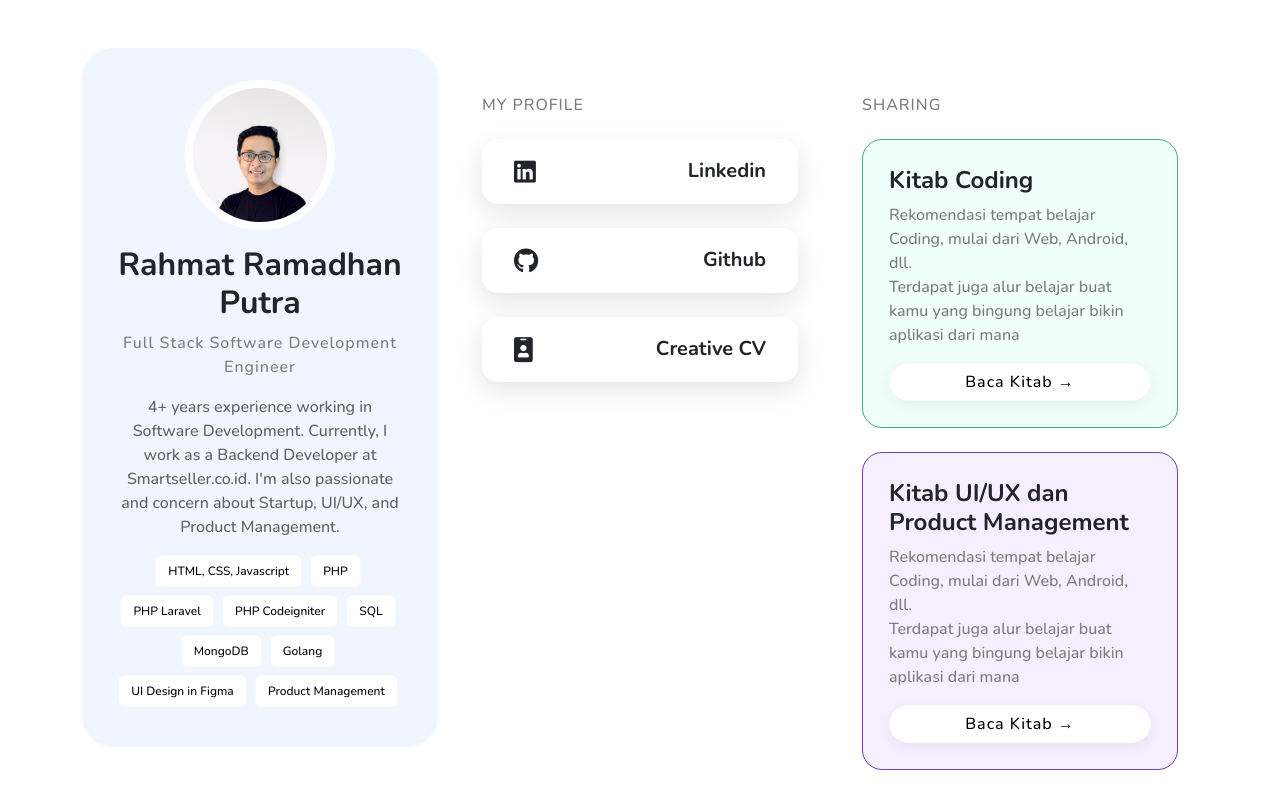
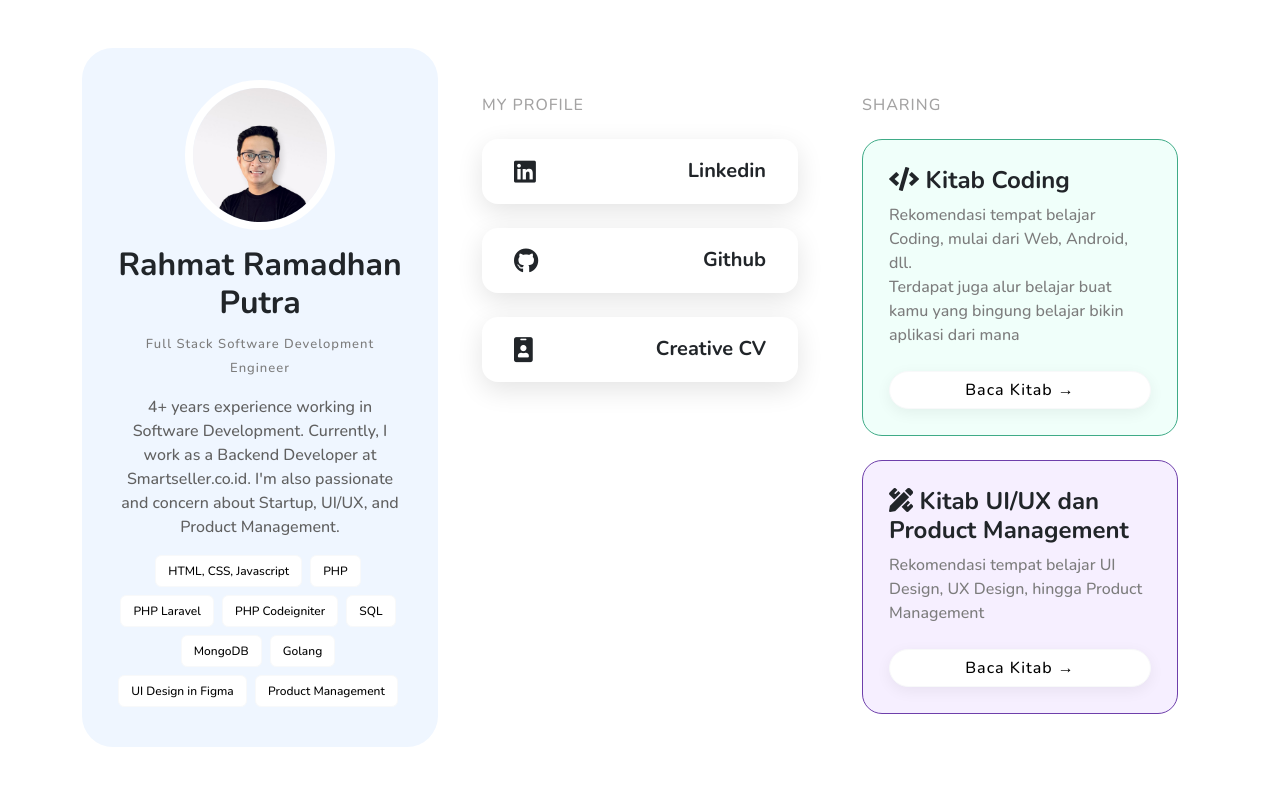
Before and after one commit to rahmatrdn/rahmatrdn.github.io, a plain HTML site: page index.html in a window 1280 px wide. Drawn offline with nearby package versions, Linux system fonts and the light colour scheme.

Commit message:
Fix Icons

```diff
--- a/index.html
+++ b/index.html
@@ -76,6 +76,9 @@
         letter-spacing: 1px;
     }
 
+    .text-grey-small {
+        color: #a4a3a3;
+    }
     .text-grey-medium {
         color: #7C7C7C;
     }
@@ -111,8 +114,9 @@
                             <img src="assets/images/me.jpg" alt="" class="img-fluid img-circle">
 
                             <h2 class="mt-3"><b>Rahmat Ramadhan Putra</b></h2>
-                            <span class="text-grey-medium letter-spacing-1">Full Stack Software Development
-                                Engineer</span>
+                            <span class="text-grey-medium letter-spacing-1" style="font-size: 13px ;">
+                                Full Stack Software Development Engineer
+                            </span>
                             <p class="mt-3 text-grey-bold">4+ years experience working in Software Development.
                                 Currently, I work as a Backend
                                 Developer at Smartseller.co.id. I'm also passionate and concern about Startup, UI/UX,
@@ -138,7 +142,7 @@
                 <div class="col-md-4 mt-5">
 
                     <div class="row mx-2">
-                        <h6 class="letter-spacing-1 text-grey-medium mb-4">MY PROFILE</h6>
+                        <h6 class="letter-spacing-1 text-grey-small mb-4">MY PROFILE</h6>
                         <div class="col-md-12">
                             <div class="card card-profile-link mb-4" onclick="location.href = 'https://www.linkedin.com/in/rahmatrdn/';">
                                 <div class="card-body text-center">
@@ -177,18 +181,18 @@
                 <div class="col-md-4 my-5">
 
                     <div class="row mx-2">
-                        <h6 class="letter-spacing-1 text-grey-medium mb-4">SHARING</h6>
+                        <h6 class="letter-spacing-1 text-grey-small mb-4">SHARING</h6>
 
                         <!-- Kitab Coding -->
                         <div class="col-md-12 mb-4">
                             <div class="card card-share coding">
                                 <div class="card-body">
-                                    <h4><b>Kitab Coding</b></h4>
+                                    <h4><b><i class="fas fa-code"></i> Kitab Coding</b></h4>
                                     <p class="text-grey-medium">Rekomendasi tempat belajar Coding, mulai dari Web,
                                         Android, dll. <br> Terdapat
                                         juga alur belajar buat kamu yang bingung belajar bikin aplikasi dari mana</p>
 
-                                    <div class="d-grid gap-2">
+                                    <div class="d-grid gap-2 mt-4">
                                         <a target="_blank" href="https://docs.google.com/spreadsheets/d/1ItnuaUYe6UDbbXimIVqk96LtKMsYZc1J_gnXxKmpOtw/edit?usp=sharing" class="btn btn-light btn-md btn-kitab px-4 letter-spacing-1">
                                             Baca Kitab →
                                         </a>
@@ -200,12 +204,10 @@
                         <div class="col-md-12 mb-3">
                             <div class="card card-share ui-ux">
                                 <div class="card-body">
-                                    <h4><b>Kitab UI/UX dan Product Management</b></h4>
-                                    <p class="text-grey-medium">Rekomendasi tempat belajar Coding, mulai dari Web,
-                                        Android, dll. <br> Terdapat
-                                        juga alur belajar buat kamu yang bingung belajar bikin aplikasi dari mana</p>
+                                    <h4><b><i class="fas fa-pencil-ruler"></i> Kitab UI/UX dan Product Management</b></h4>
+                                    <p class="text-grey-medium">Rekomendasi tempat belajar UI Design, UX Design, hingga Product Management</p>
 
-                                    <div class="d-grid gap-2">
+                                    <div class="d-grid gap-2 mt-4">
                                         <a target="_blank" href="https://docs.google.com/spreadsheets/d/16JnddD9OECvVlce89CHh0Do6vZxkLazVHosx1tVf0PI/edit?usp=sharing" class="btn btn-light btn-md btn-kitab px-4 letter-spacing-1">
                                             Baca Kitab →
                                         </a>
```
